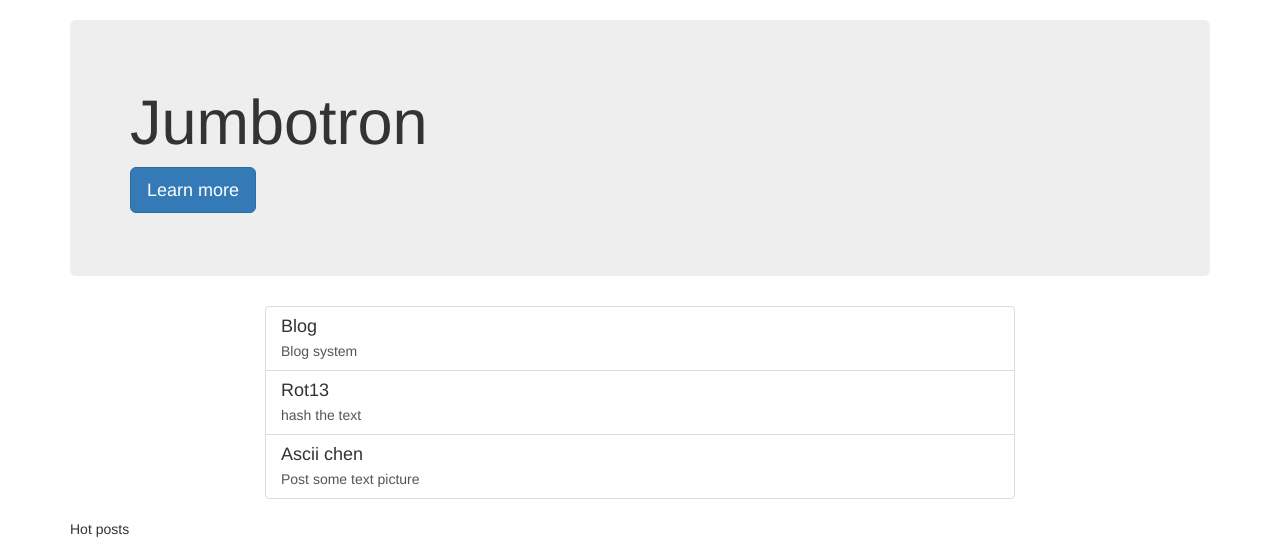
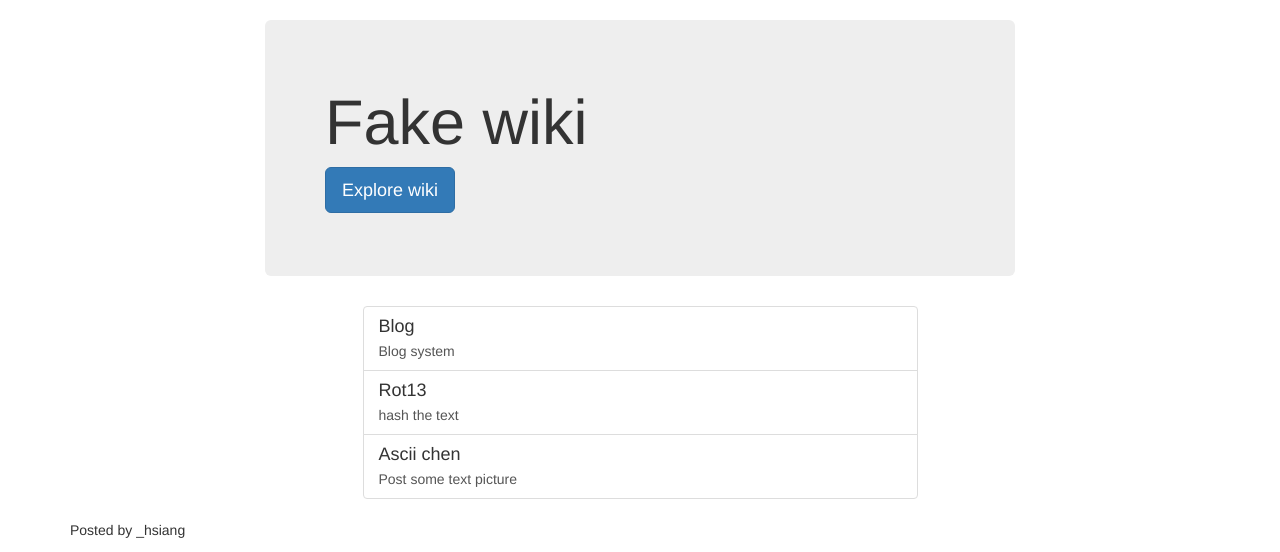
Before and after one commit to Wen777/wiki-gae, a Python web app: template templates/front.html in a window 1280 px wide. Shown: the part 52-604 px from the top of the page. Run offline with Jinja, Linux system fonts and the light colour scheme; the template is opened without the code that fills it, so the values that code supplies are empty; some libraries are stand-ins or nearby versions.

Commit message:
Fixed #1, landing page Use bootstrap.

```diff
--- a/templates/base.html
+++ b/templates/base.html
@@ -13,7 +13,6 @@
     <div class="navbar-header">
       <a class="navbar-brand" href="/">Fake wiki</a>
     </div>
-
     <div class="navbar-collapse collapse navbar-responsive-collapse">
       <ul class="nav navbar-nav navbar-right">
         {% if user %}
@@ -25,6 +24,7 @@
       </ul>
     </div>
   </div>
+
   <div class="container">
     {% block content %}
     {% endblock %}
--- a/templates/front.html
+++ b/templates/front.html
@@ -1,38 +1,49 @@
 {% extends "base.html" %}
 {% block content %}
-
-<div class="jumbotron">
-  <h1>Jumbotron</h1>
-  <p><a class="btn btn-primary btn-lg">Learn more</a></p>
-</div>
-
 
 <div class="row">
   <div class="col-md-2"></div>
   <div class="col-md-8">
+    <div class="jumbotron">
+      <h1>Fake wiki</h1>
+      <p><a class="btn btn-primary btn-lg" href="/explore">Explore wiki</a></p>
+    </div>
+  </div>
+  <div class="col-md-2"></div>
+</div>
+
+<div class="row">
+  <div class="col-md-3"></div>
+  <div class="col-md-6">
     <div class="list-group">
-  <a href="#" class="list-group-item">
+      <a href="/blog" class="list-group-item">
         <h4 class="list-group-item-heading">Blog</h4>
         <p class="list-group-item-text">Blog system</p>
       </a>
-  <a href="#" class="list-group-item">
+      <a href="/rot13" class="list-group-item">
         <h4 class="list-group-item-heading">Rot13</h4>
         <p class="list-group-item-text">hash the text</p>
       </a>
-  <a href="#" class="list-group-item">
+      <a href="/ascii-chen" class="list-group-item">
         <h4 class="list-group-item-heading">Ascii chen</h4>
         <p class="list-group-item-text">Post some text picture</p>
       </a>
     </div>
   </div>
-  <div class="col-md-2"></div>
+  <div class="col-md-3"></div>
 </div>
 
-<div>
-  <p>Hot posts</p>
+<div class="row">
+  <div class="col-md-3"></div>
+  <div class="col-md-6">
+    {% if posts %}
+      <h2>Hot posts</h2>
       {% for post in posts %}
         <p class="post-title">{{ post.title }}</p>
       {% endfor %}
+    {% endif %}
+  </div>
+  <div class="col-md-3"></div>
 </div>
 
   <footer>
```
Lines whose indentation alone changed are shown as unchanged.
